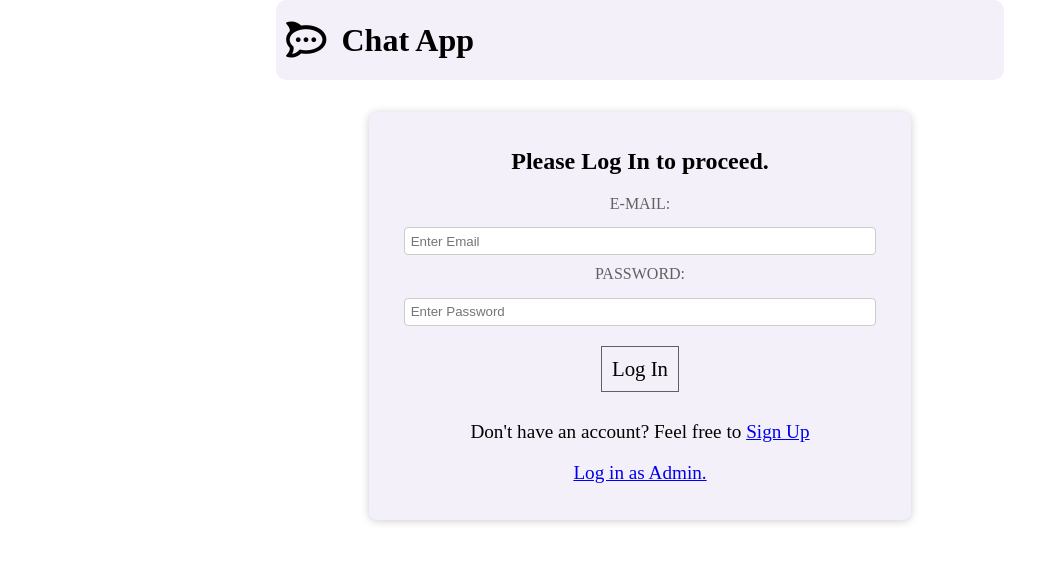
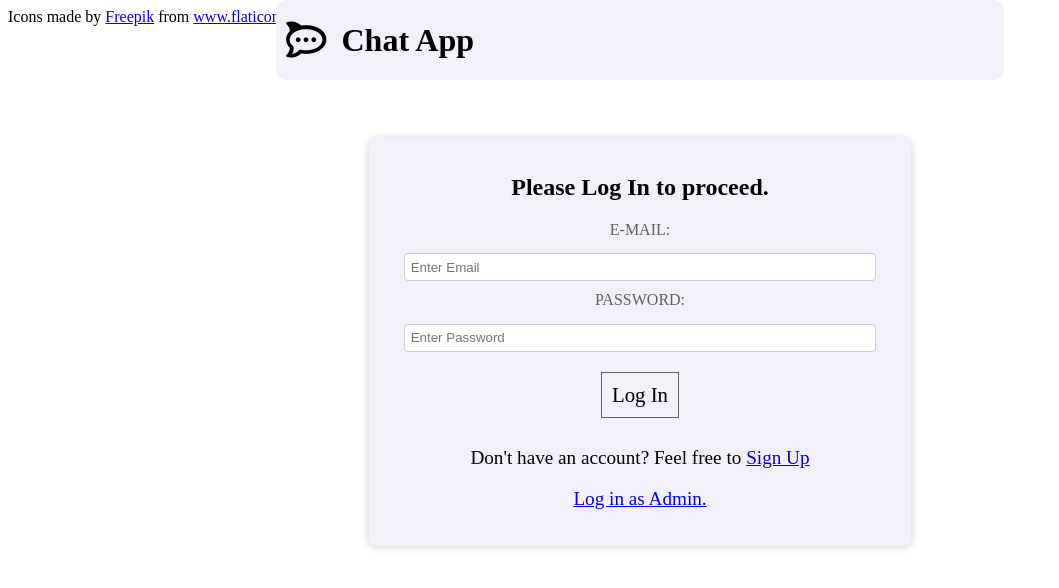
Before and after one commit to jo-dadic/chat_app, a React (Create React App) app: page /login in a window 1280 px wide. Shown: the top 588 px of the page, without its empty margins (0-1059 px from the left). Built offline with nearby package versions, Linux system fonts and the light colour scheme; no server answers.

Commit message:
tab icon updated

```diff
--- a/public/index.html
+++ b/public/index.html
@@ -2,7 +2,7 @@
 <html lang="en">
   <head>
     <meta charset="utf-8" />
-    <link rel="icon" href="%PUBLIC_URL%/favicon.ico" />
+    <link rel="icon" href="%PUBLIC_URL%/chat.png" />
     <meta name="viewport" content="width=device-width, initial-scale=1" />
     <meta name="theme-color" content="#000000" />
     <meta
@@ -24,6 +24,11 @@
       work correctly both with client-side routing and a non-root public URL.
       Learn how to configure a non-root public URL by running `npm run build`.
     -->
+    <div>
+      Icons made by
+      <a href="https://www.freepik.com" title="Freepik">Freepik</a> from
+      <a href="https://www.flaticon.com/" title="Flaticon">www.flaticon.com</a>
+    </div>
     <script
       src="https://kit.fontawesome.com/e73c6bbd78.js"
       crossorigin="anonymous"
--- a/src/components/Chat/Chat.module.css
+++ b/src/components/Chat/Chat.module.css
@@ -12,6 +12,7 @@
   flex-direction: column;
   width: 100%;
   overflow-y: scroll;
+  margin-bottom: 15px;
 }
 
 .Chat .MsgForm {
```
Also changed, not shown: public/chat.png (added).
